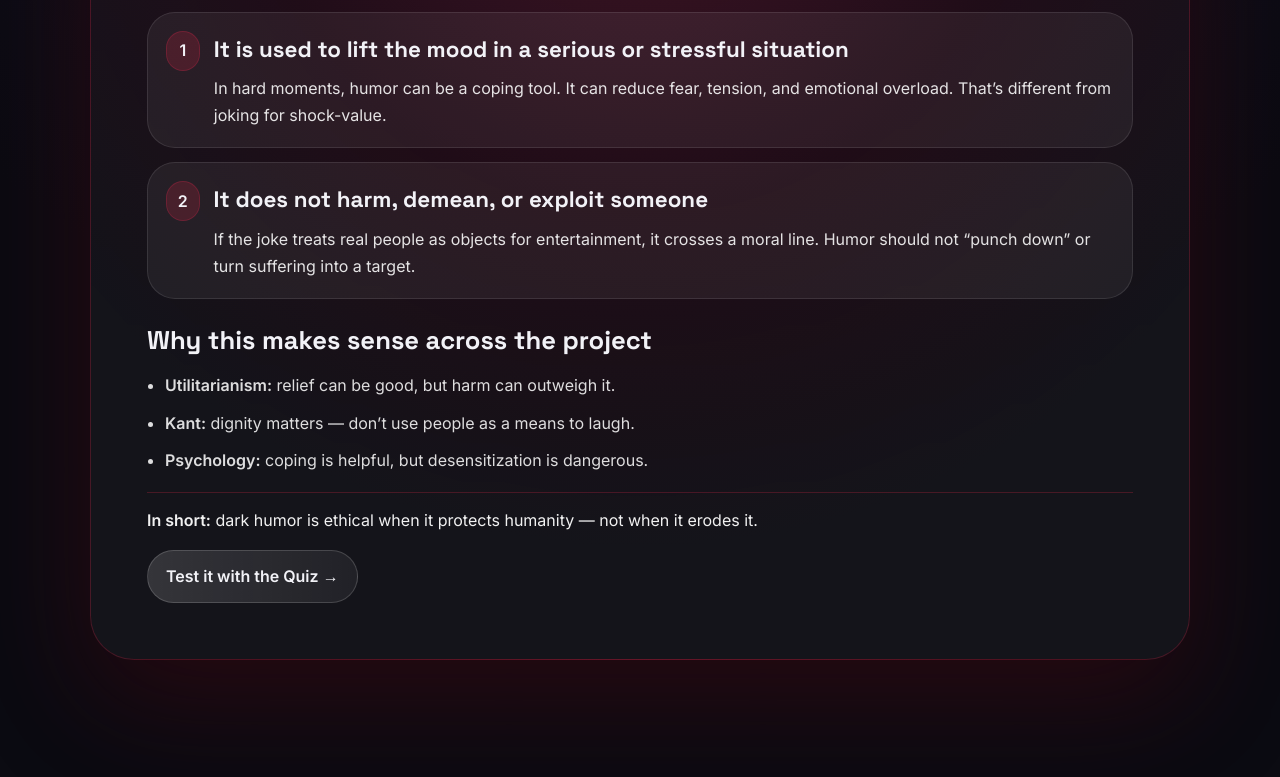
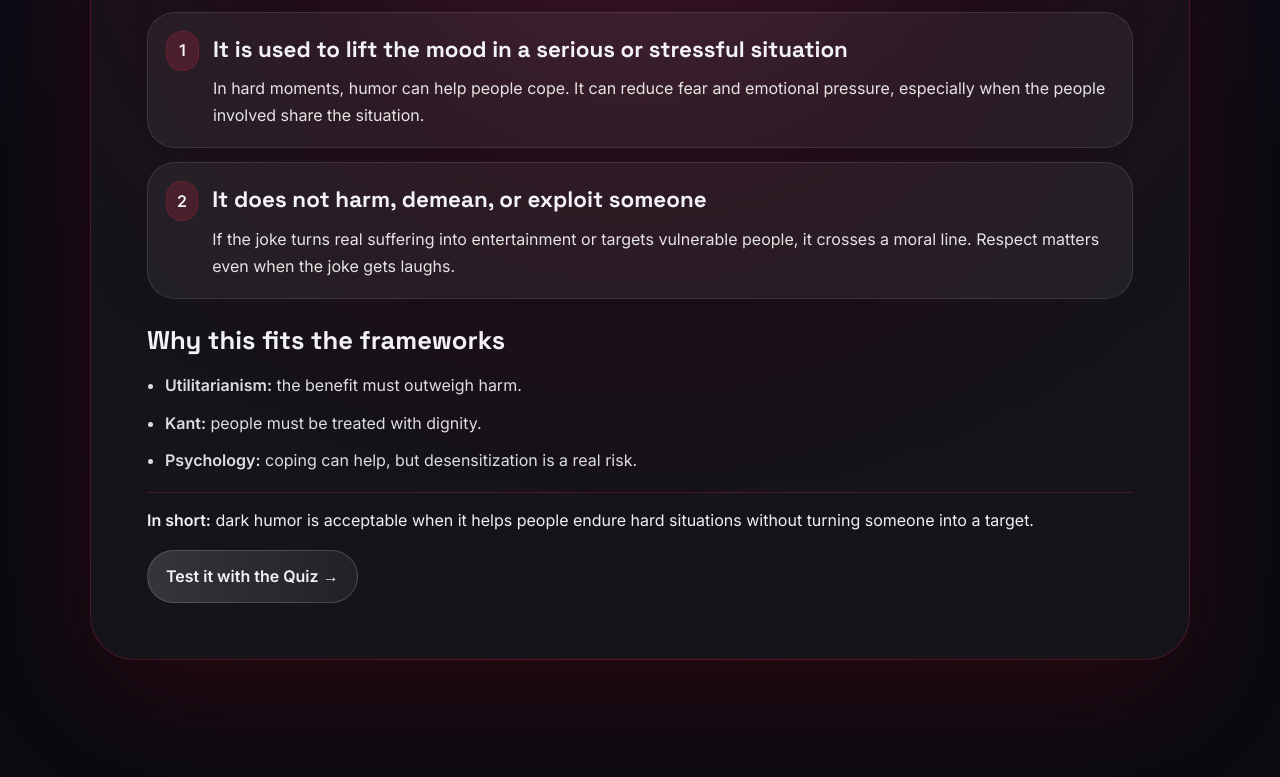
Before and after one commit to bladebob2000/grid-proj, a plain HTML site: page verdict.html in a window 1280 px wide. Shown: the part 547-1324 px from the top of the page. Drawn offline with Linux system fonts and the light colour scheme.

Commit message:
Update verdict.html

```diff
--- a/verdict.html
+++ b/verdict.html
@@ -12,7 +12,7 @@
   <link rel="stylesheet" href="style.css">
 </head>
 
-<body>
+<body class="page-verdict">
 
   <header class="topbar">
     <a class="brand" href="index.html">
@@ -34,7 +34,7 @@
       <p class="pageLabel">Page 3</p>
       <h1 class="pageTitle">Our Answer</h1>
       <p class="pageSub">
-        Dark humor is not automatically good or bad. It becomes morally permissible only under specific conditions.
+        We think dark humor can be morally acceptable, but only in specific situations and only with clear limits.
       </p>
     </div>
   </section>
@@ -43,7 +43,7 @@
 
     <section class="verdictCard reveal">
       <p class="verdictKicker">Final Position</p>
-      <h2 class="verdictTitle">Dark humor is morally permissible only if…</h2>
+      <h2 class="verdictTitle">Dark humor is morally permissible only if</h2>
 
       <div class="verdictRules">
         <div class="rule">
@@ -51,8 +51,8 @@
           <div class="ruleBody">
             <h3 class="ruleTitle">It is used to lift the mood in a serious or stressful situation</h3>
             <p class="ruleText">
-              In hard moments, humor can be a coping tool. It can reduce fear, tension, and emotional overload.
-              That’s different from joking for shock-value.
+              In hard moments, humor can help people cope. It can reduce fear and emotional pressure, especially when
+              the people involved share the situation.
             </p>
           </div>
         </div>
@@ -62,26 +62,27 @@
           <div class="ruleBody">
             <h3 class="ruleTitle">It does not harm, demean, or exploit someone</h3>
             <p class="ruleText">
-              If the joke treats real people as objects for entertainment, it crosses a moral line.
-              Humor should not “punch down” or turn suffering into a target.
+              If the joke turns real suffering into entertainment or targets vulnerable people, it crosses a moral line.
+              Respect matters even when the joke gets laughs.
             </p>
           </div>
         </div>
       </div>
 
       <div class="verdictReasoning">
-        <h3 class="reasonTitle">Why this makes sense across the project</h3>
+        <h3 class="reasonTitle">Why this fits the frameworks</h3>
         <ul class="bullets soft">
-          <li><strong>Utilitarianism:</strong> relief can be good, but harm can outweigh it.</li>
-          <li><strong>Kant:</strong> dignity matters — don’t use people as a means to laugh.</li>
-          <li><strong>Psychology:</strong> coping is helpful, but desensitization is dangerous.</li>
+          <li><strong>Utilitarianism:</strong> the benefit must outweigh harm.</li>
+          <li><strong>Kant:</strong> people must be treated with dignity.</li>
+          <li><strong>Psychology:</strong> coping can help, but desensitization is a real risk.</li>
         </ul>
 
         <p class="finalLine">
-          <strong>In short:</strong> dark humor is ethical when it protects humanity — not when it erodes it.
+          <strong>In short:</strong> dark humor is acceptable when it helps people endure hard situations without
+          turning someone into a target.
         </p>
 
-        <a class="buttonPrimary" href="quiz.html">Test it with the Quiz →</a>
+        <a class="buttonPrimary accentHover accent-quiz" href="quiz.html">Test it with the Quiz →</a>
       </div>
     </section>
 
```
